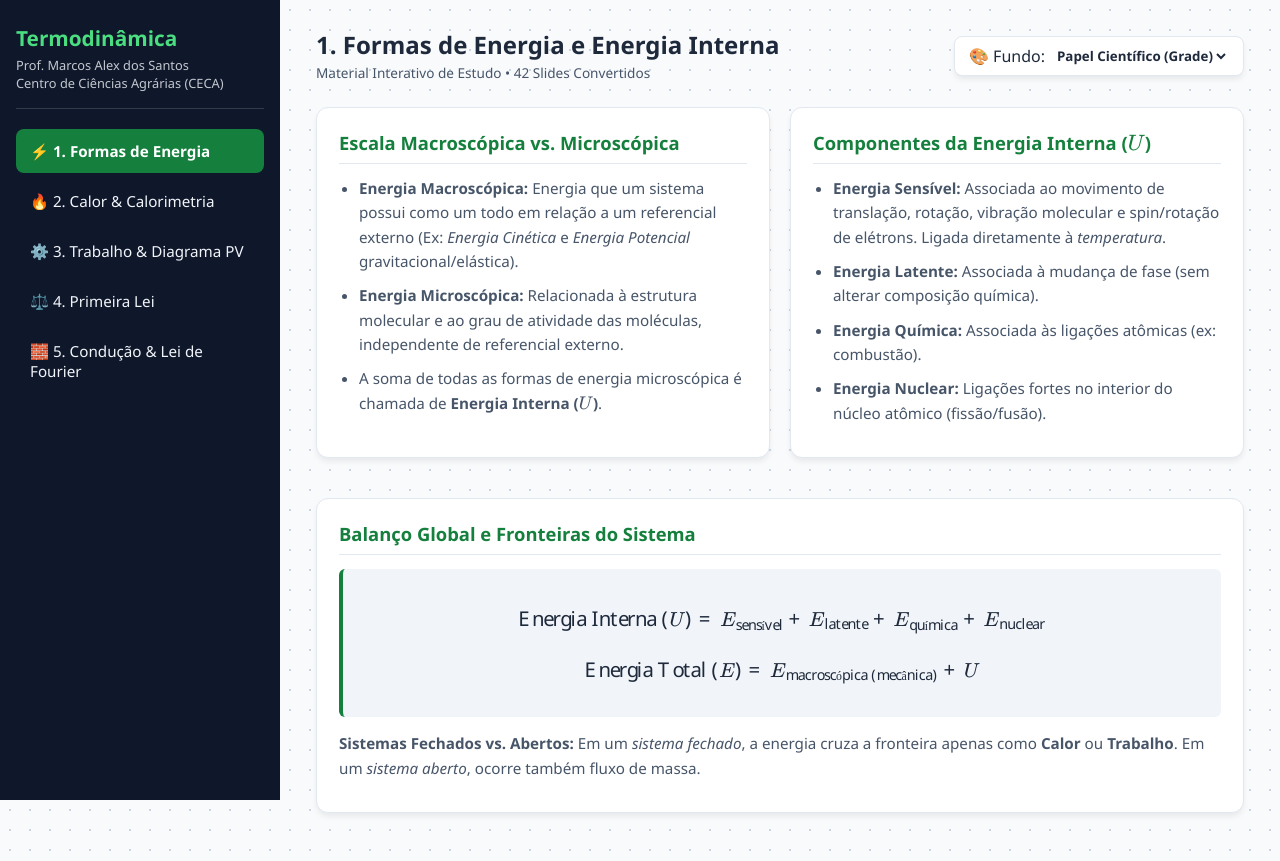
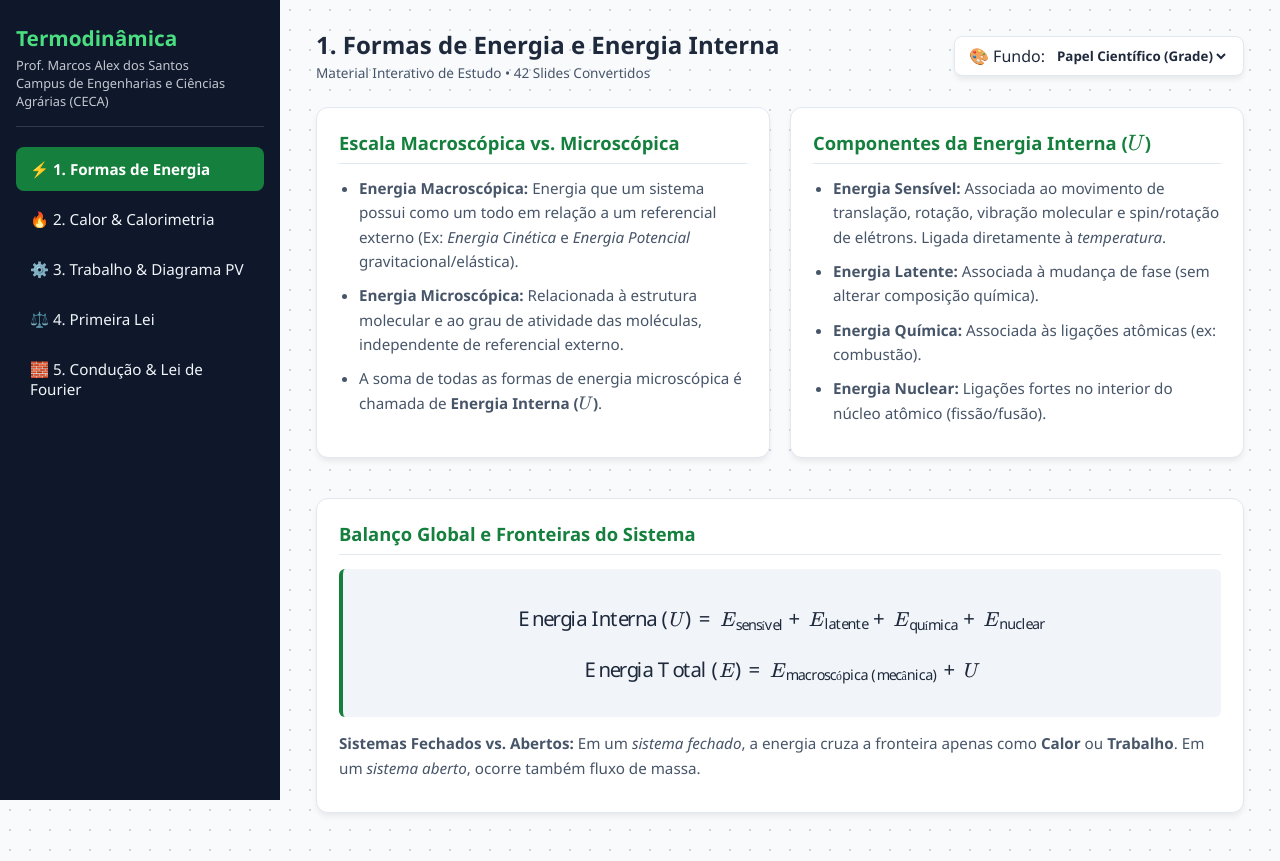
Before and after one commit to marcospiza/lec_thermodynamics, a plain HTML site: page index.html in a window 1280 px wide. Drawn offline with nearby package versions, Linux system fonts and the light colour scheme.

Commit message:
Changing the ceca name

```diff
--- a/index.html
+++ b/index.html
@@ -376,7 +376,7 @@
         <div class="brand">
             <h1>Termodinâmica</h1>
             <p>Prof. Marcos Alex dos Santos</p>
-            <p>Centro de Ciências Agrárias (CECA)</p>
+            <p>Campus de Engenharias e Ciências Agrárias (CECA)</p>
         </div>
 
         <button class="nav-btn active" onclick="openTab('mod-energia', this)">⚡ 1. Formas de Energia</button>
```
